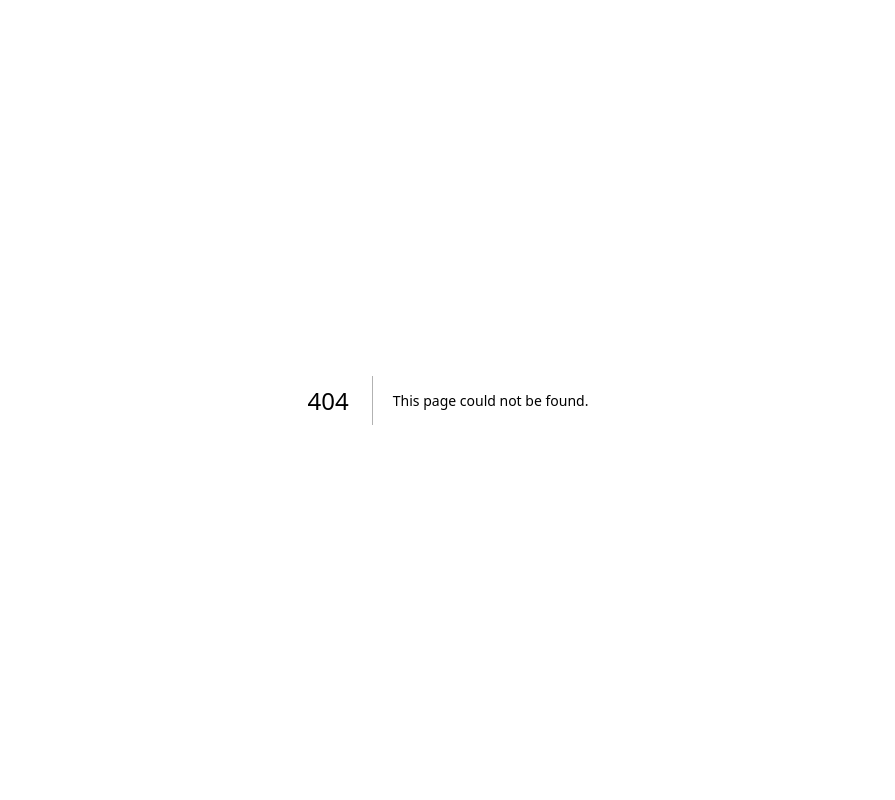
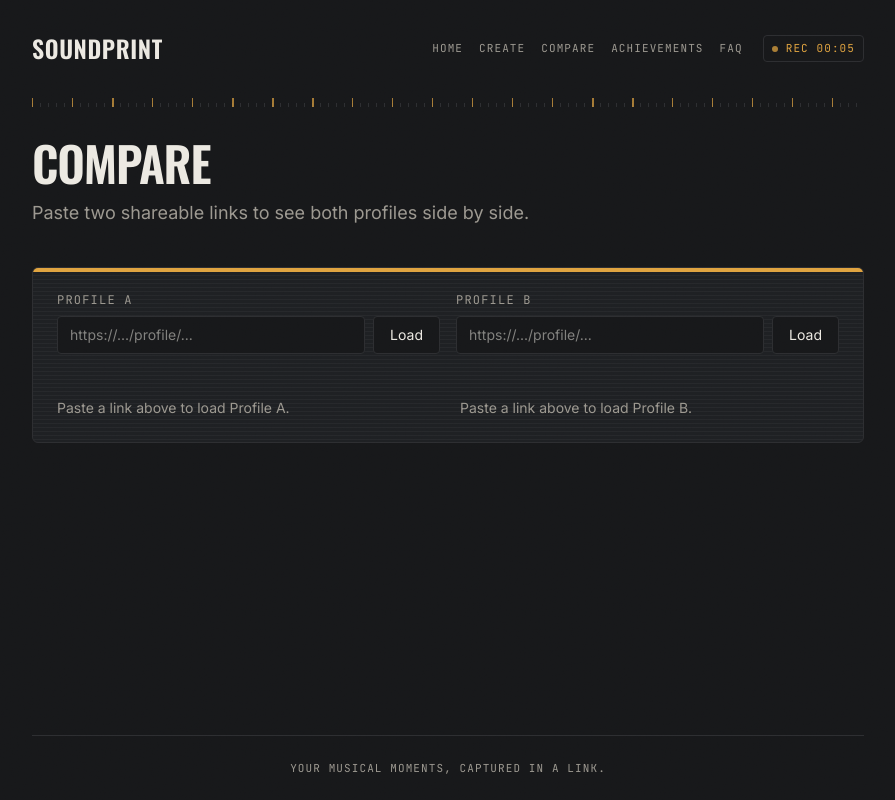
Before and after one commit to JordanAlec/soundprint, a Next.js app: page /compare in a window 1280 px wide. Before the commit this address had no page. Shown: the whole page, without its empty margins (192-1087 px from the left). Built offline with nearby package versions, Linux system fonts and the light colour scheme.

Commit message:
feat(compare): add side-by-side profile comparison page
Paste two shareable links to render both profiles side by side with a
factual shared/distinct instruments and genres summary. No scoring or
ranking - the visitor draws the comparison, not the app.

```diff
--- /dev/null
+++ b/app/(default)/compare/page.tsx
@@ -0,0 +1,21 @@
+import PanelRidge from "@/components/layout/panel-ridge";
+import SubHeaderSection from "@/components/layout/sub-header-section";
+import ComparePanels from "@/components/compare/compare-panels";
+
+export default function ComparePage() {
+  return (
+    <div className="flex flex-col gap-8 sm:gap-10">
+
+      <SubHeaderSection title="Compare">
+          <p className="max-w-prose text-base text-ink-muted sm:text-lg">
+            Paste two shareable links to see both profiles side by side.
+          </p>
+      </SubHeaderSection>
+
+      <PanelRidge>
+        <ComparePanels />
+      </PanelRidge>
+
+    </div>
+  );
+}
--- /dev/null
+++ b/components/compare/compare-panels.tsx
@@ -0,0 +1,68 @@
+"use client";
+
+import { useState } from "react";
+import type { DecodeResult } from "@/lib/profile/token";
+import ProfilePasteField from "./profile-paste-field";
+import ProfileDisplay from "@/components/profile/profile-display";
+import ComparisonSummary from "./comparison-summary";
+
+interface Slot {
+  result: DecodeResult;
+  token: string;
+}
+
+function ProfilePanel({ slot, placeholder }: { slot: Slot | null; placeholder: string }) {
+  if (!slot) {
+    return <p className="mt-3 text-sm text-ink-muted">{placeholder}</p>;
+  }
+
+  if (!slot.result.ok) {
+    return <p className="mt-3 text-sm text-accent">{slot.result.error}</p>;
+  }
+
+  return (
+    <div className="mt-3">
+      <ProfileDisplay profile={slot.result.data} />
+    </div>
+  );
+}
+
+export default function ComparePanels() {
+  const [slotA, setSlotA] = useState<Slot | null>(null);
+  const [slotB, setSlotB] = useState<Slot | null>(null);
+
+  const sameToken = Boolean(slotA && slotB && slotA.token === slotB.token);
+  const bothOk = slotA?.result.ok && slotB?.result.ok;
+
+  return (
+    <div className="flex flex-col gap-8">
+      <div className="grid grid-cols-1 gap-4 sm:grid-cols-2">
+        <ProfilePasteField id="compare-a" label="Profile A" onDecoded={(result, token) => setSlotA({ result, token })} />
+        <ProfilePasteField id="compare-b" label="Profile B" onDecoded={(result, token) => setSlotB({ result, token })} />
+      </div>
+
+      {sameToken && (
+        <p className="text-sm text-ink-muted">
+          That&apos;s the same profile pasted twice - paste a different link into Profile B to compare.
+        </p>
+      )}
+
+      {!sameToken && bothOk && slotA?.result.ok && slotB?.result.ok && (
+        <div className="rounded-card border border-border bg-canvas p-5">
+          <ComparisonSummary profileA={slotA.result.data} profileB={slotB.result.data} />
+        </div>
+      )}
+
+      {!sameToken && (
+        <div className="grid grid-cols-1 gap-6 md:grid-cols-2">
+          <div>
+            <ProfilePanel slot={slotA} placeholder="Paste a link above to load Profile A." />
+          </div>
+          <div>
+            <ProfilePanel slot={slotB} placeholder="Paste a link above to load Profile B." />
+          </div>
+        </div>
+      )}
+    </div>
+  );
+}
--- /dev/null
+++ b/components/compare/comparison-summary.tsx
@@ -0,0 +1,24 @@
+import type { MusicProfile } from "@/lib/profile/profile-schema";
+import { computeOverlap, instrumentNames, repertoireGenres } from "@/lib/profile/compare/profile-overlap";
+import OverlapGroup from "./overlap-group";
+
+interface Props {
+  profileA: MusicProfile;
+  profileB: MusicProfile;
+}
+
+// Just shared and distinct instruments/genres, side by side. Not a computed 'winner'
+export default function ComparisonSummary({ profileA, profileB }: Props) {
+  const nameA = profileA.name || "Profile A";
+  const nameB = profileB.name || "Profile B";
+
+  const instrumentOverlap = computeOverlap(instrumentNames(profileA), instrumentNames(profileB));
+  const genreOverlap = computeOverlap(repertoireGenres(profileA), repertoireGenres(profileB));
+
+  return (
+    <div className="flex flex-col gap-6">
+      <OverlapGroup title="Instruments" overlap={instrumentOverlap} nameA={nameA} nameB={nameB} />
+      <OverlapGroup title="Genres" overlap={genreOverlap} nameA={nameA} nameB={nameB} />
+    </div>
+  );
+}
--- /dev/null
+++ b/components/compare/overlap-group.tsx
@@ -0,0 +1,47 @@
+import type { Overlap } from "@/lib/profile/compare/profile-overlap";
+
+interface Props {
+  title: string;
+  overlap: Overlap;
+  nameA: string;
+  nameB: string;
+}
+
+function ChipRow({ label, values }: { label: string; values: string[] }) {
+  if (values.length === 0) {
+    return null;
+  }
+
+  return (
+    <div className="flex flex-col gap-1.5">
+      <p className="font-mono text-[11px] uppercase tracking-widest text-ink-muted">{label}</p>
+      <ul className="flex flex-wrap gap-1.5">
+        {values.map((value) => (
+          <li
+            key={value}
+            className="rounded-sm border border-border bg-canvas px-2.5 py-1 text-sm text-ink"
+          >
+            {value}
+          </li>
+        ))}
+      </ul>
+    </div>
+  );
+}
+
+export default function OverlapGroup({ title, overlap, nameA, nameB }: Props) {
+  const isEmpty = overlap.shared.length === 0 && overlap.onlyA.length === 0 && overlap.onlyB.length === 0;
+
+  if (isEmpty) {
+    return null;
+  }
+
+  return (
+    <div className="flex flex-col gap-3">
+      <p className="font-mono text-xs uppercase tracking-widest text-ink-muted">{title}</p>
+      <ChipRow label="Shared" values={overlap.shared} />
+      <ChipRow label={`Only ${nameA}`} values={overlap.onlyA} />
+      <ChipRow label={`Only ${nameB}`} values={overlap.onlyB} />
+    </div>
+  );
+}
--- /dev/null
+++ b/components/compare/profile-paste-field.tsx
@@ -0,0 +1,65 @@
+"use client";
+
+import { useState, type SubmitEvent } from "react";
+import { decodeProfileToken, extractProfileToken, type DecodeResult } from "@/lib/profile/token";
+import { labelClass, inputClass } from "@/components/create/form-styles";
+
+interface Props {
+  id: string;
+  label: string;
+  onDecoded: (result: DecodeResult, token: string) => void;
+}
+
+export default function ProfilePasteField({ id, label, onDecoded }: Props) {
+  const [value, setValue] = useState("");
+  const [error, setError] = useState<string | null>(null);
+
+  async function handleSubmit(event: SubmitEvent<HTMLFormElement>) {
+    event.preventDefault();
+
+    const token = extractProfileToken(value);
+    if (!token) {
+      setError("Paste a shareable link or token first.");
+      return;
+    }
+
+    const result = await decodeProfileToken(token);
+    if (!result.ok) {
+      setError(result.error);
+      return;
+    }
+
+    setError(null);
+    onDecoded(result, token);
+  }
+
+  return (
+    <form onSubmit={handleSubmit} className="flex flex-col gap-2">
+      <label className={labelClass} htmlFor={id}>
+        {label}
+      </label>
+
+      <div className="flex flex-col gap-2 sm:flex-row">
+        <input
+          id={id}
+          className={inputClass}
+          placeholder="https://.../profile/..."
+          value={value}
+          onChange={(e) => {
+            setValue(e.target.value);
+            setError(null);
+          }}
+        />
+
+        <button
+          type="submit"
+          className="hover:cursor-pointer whitespace-nowrap rounded-sm border border-border bg-canvas px-4 py-2 text-sm text-ink hover:bg-surface-hover"
+        >
+          Load
+        </button>
+      </div>
+
+      {error && <p className="text-sm text-accent">{error}</p>}
+    </form>
+  );
+}
--- a/components/theme/header/header-nav.tsx
+++ b/components/theme/header/header-nav.tsx
@@ -3,6 +3,7 @@
 const navItems = [
     { href: "/", label: "Home" },
     { href: "/create", label: "Create" },
+    { href: "/compare", label: "Compare" },
     { href: "/achievements", label: "Achievements" },
     { href: "/faq", label: "FAQ" },
 ];
--- /dev/null
+++ b/lib/profile/compare/profile-overlap.ts
@@ -0,0 +1,45 @@
+import type { MusicProfile } from "../profile-schema";
+
+export interface Overlap {
+  shared: string[];
+  onlyA: string[];
+  onlyB: string[];
+}
+
+function normalize(value: string): string {
+  return value.trim().toLowerCase();
+}
+
+function dedupeSorted(values: string[]): string[] {
+  const seen = new Map<string, string>();
+  for (const value of values) {
+    const key = normalize(value);
+    if (key && !seen.has(key)) {
+      seen.set(key, value.trim());
+    }
+  }
+  return [...seen.values()].sort((a, b) => a.localeCompare(b));
+}
+
+export function computeOverlap(valuesA: string[], valuesB: string[]): Overlap {
+  const a = dedupeSorted(valuesA);
+  const b = dedupeSorted(valuesB);
+  const bKeys = new Set(b.map(normalize));
+  const aKeys = new Set(a.map(normalize));
+
+  return {
+    shared: a.filter((value) => bKeys.has(normalize(value))),
+    onlyA: a.filter((value) => !bKeys.has(normalize(value))),
+    onlyB: b.filter((value) => !aKeys.has(normalize(value))),
+  };
+}
+
+export function instrumentNames(profile: MusicProfile): string[] {
+  return profile.instruments.map((instrument) => instrument.instrument);
+}
+
+export function repertoireGenres(profile: MusicProfile): string[] {
+  return profile.instruments.flatMap((instrument) =>
+    instrument.repertoire.map((entry) => entry.genre),
+  );
+}
```
Also changed, not shown: 1 other file (tests, documents, lock files or other folders).
